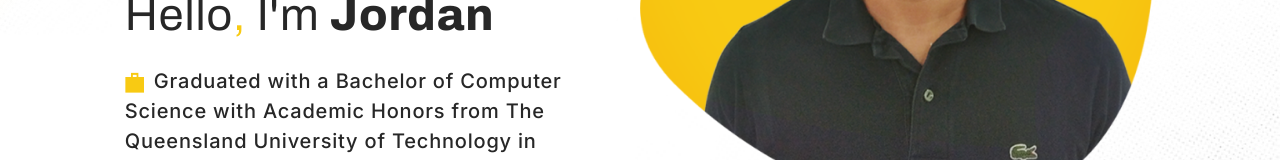
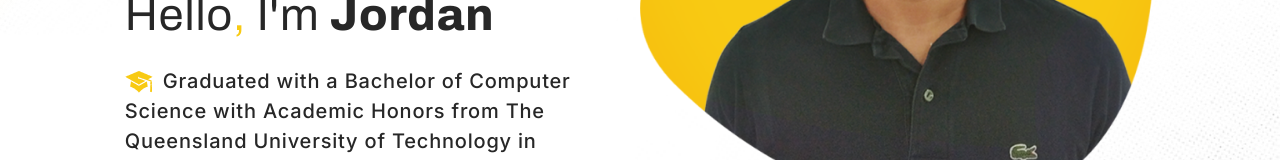
Before and after one commit to hawkesie/portfolio, a React (Create React App) app: page / in a window 1280 px wide. Shown: the part 565-725 px from the top of the page. Built offline with nearby package versions, Linux system fonts and the light colour scheme.

Commit message:
test build

```diff
--- a/src/containers/Header/Header.jsx
+++ b/src/containers/Header/Header.jsx
@@ -2,7 +2,7 @@ import React from 'react'
 import './Header.css'
 import Navbar from '../../components/Navbar/Navbar'
 
-// import EducationImg from '../../images/Icons/education.png'
+import EducationImg from '../../images/Icons/education.png'
 import BriefcaseImg from '../../images/Icons/briefcase.png'
 import GmailImg from '../../images/Icons/gmail.png'
 import WhatsappImg from '../../images/Icons/whatsapp.png'
@@ -24,7 +24,7 @@ const Header = () => {
           <div className='header-content'>
             <h1>Perfectly<span style={{color:"#F8CA13"}}>-</span>coded software made available</h1>
             <h3>Hello<span style={{color:"#F8CA13"}}>,</span> I'm <span style={{fontWeight:"800"}}>Jordan</span></h3>
-            <p><img src={BriefcaseImg} alt='edu'/>Graduated with a Bachelor of Computer Science with Academic Honors from The Queensland University of Technology in 2017.</p>
+            <p><img src={EducationImg} alt='edu'/>Graduated with a Bachelor of Computer Science with Academic Honors from The Queensland University of Technology in 2017.</p>
             <p><img src={BriefcaseImg} alt='work'/>Since then, I have worked for DXC Technology as an Application Developer and for the past two years have been working as a Frontend Web Developer.</p>
 
             <div className='header-contact-container'>
```
